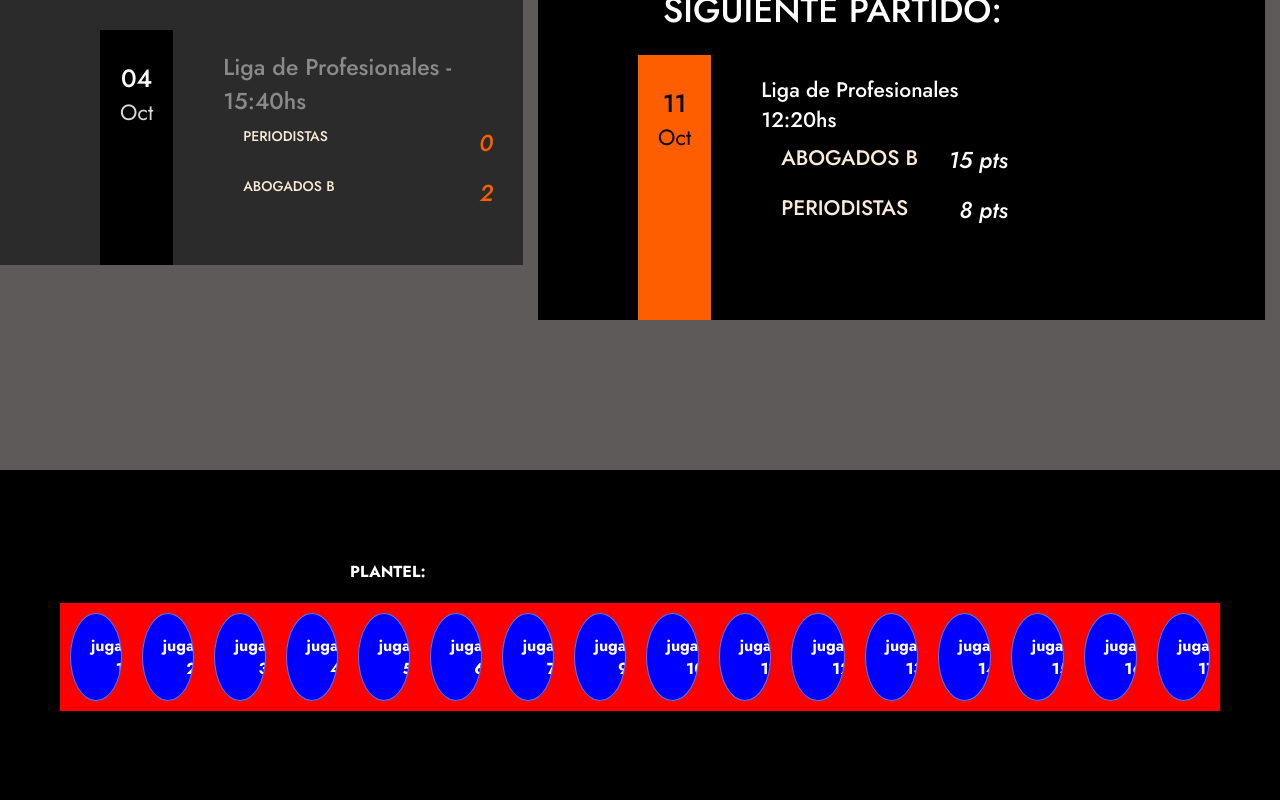
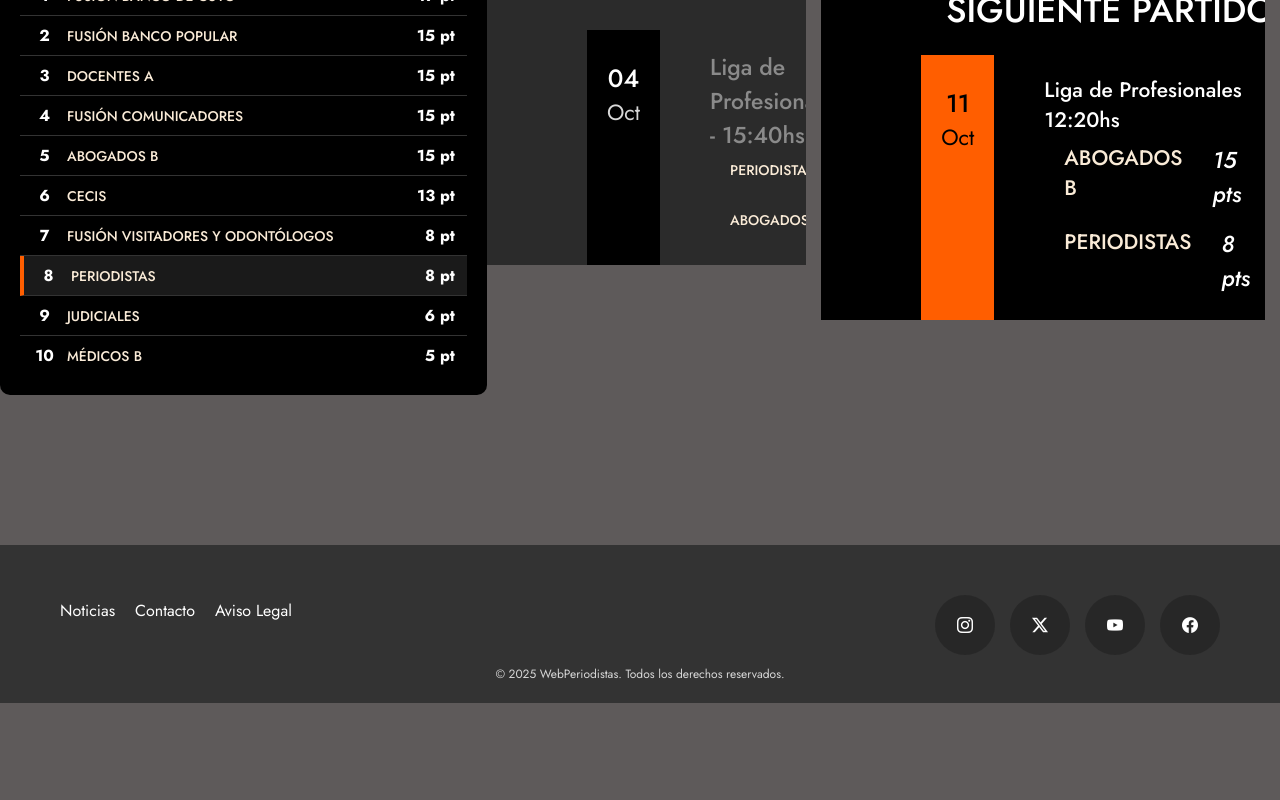
Before and after one commit to NahuelSilva96/EFi_Prog_II, a React (Vite) app in the folder EFI_Equipo5/WebPeriodistas/: page / in a window 1280 px wide. Shown: the part 1220-2020 px from the top of the page. After the commit the page ends 1923 px from the top, so only its background shows below. Built offline with nearby package versions, Linux system fonts and the light colour scheme.

Commit message:
plantel fuera

```diff
--- a/EFI_Equipo5/WebPeriodistas/src/pages/Inicio.jsx
+++ b/EFI_Equipo5/WebPeriodistas/src/pages/Inicio.jsx
@@ -29,7 +29,7 @@ function Inicio() {
 
       <article className='izquierda'>
         <div className="cards-container">
-          <TablaPosiciones />
+
           <DailyCheck />
         </div>
 
@@ -58,6 +58,7 @@ function Inicio() {
     </section>
 
     <section className='matches' style={{ color: 'white'}}>
+      <TablaPosiciones />
       <article className='pre-matches-container'>
         <span className='pre-matches-title'>Ultimo Partido:</span>
         <article className='pre-matches-data'>
@@ -112,32 +113,6 @@ function Inicio() {
       </article>
     </section>
 
-    <section className='plantel'>
-      <article className='plantel-container'>
-        <div className='header-plantel'>
-          <h1 style={{color: 'white'}}>PLANTEL:</h1>
-        </div>
-        <div className='player-selector'>
-          <Button className='btn-player' label='jugador 1'/>
-          <Button className='btn-player' label='jugador 2'/>
-          <Button className='btn-player' label='jugador 3'/>
-          <Button className='btn-player' label='jugador 4'/>
-          <Button className='btn-player' label='jugador 5'/>
-          <Button className='btn-player' label='jugador 6'/>
-          <Button className='btn-player' label='jugador 7'/>
-          <Button className='btn-player' label='jugador 9'/>
-          <Button className='btn-player' label='jugador 10'/>
-          <Button className='btn-player' label='jugador 11'/>
-          <Button className='btn-player' label='jugador 12'/>
-          <Button className='btn-player' label='jugador 13'/>
-          <Button className='btn-player' label='jugador 14'/>
-          <Button className='btn-player' label='jugador 15'/>
-          <Button className='btn-player' label='jugador 16'/>
-          <Button className='btn-player' label='jugador 17'/>
-        </div>
-      </article>
-
-    </section>
   </article>
   );
 }
--- a/EFI_Equipo5/WebPeriodistas/src/pages/Plantel.jsx
+++ b/EFI_Equipo5/WebPeriodistas/src/pages/Plantel.jsx
@@ -1,9 +1,37 @@
+import { Button } from "primereact/button";
+import '../styles/plantel.css';
+
+
 function Plantel() {
   return (
-    <div>
-      <h1>Plantel</h1>
-      <p>plantel...</p>
-    </div>
+      <section className='plantel'>
+      <article className='plantel-container'>
+        <div className='header-plantel'>
+          <h1 style={{color: 'white'}}>PLANTEL:</h1>
+        </div>
+        <div className='player-selector'>
+            <Button className='btn-player' label='jugador 1'/>
+            <Button className='btn-player' label='jugador 2'/>
+            <Button className='btn-player' label='jugador 3'/>
+            <Button className='btn-player' label='jugador 4'/>
+            <Button className='btn-player' label='jugador 5'/>
+            <Button className='btn-player' label='jugador 6'/>
+            <Button className='btn-player' label='jugador 7'/>
+            <Button className='btn-player' label='jugador 9'/>
+            <Button className='btn-player' label='jugador 10'/>
+            <Button className='btn-player' label='jugador 11'/>
+            <Button className='btn-player' label='jugador 12'/>
+            <Button className='btn-player' label='jugador 13'/>
+            <Button className='btn-player' label='jugador 14'/>
+            <Button className='btn-player' label='jugador 15'/>
+            <Button className='btn-player' label='jugador 16'/>
+            <Button className='btn-player' label='jugador 17'/>
+            <Button className='btn-player' label='jugador 18'/>
+            <Button className='btn-player' label='jugador 19'/>
+        </div>
+      </article>
+    </section>
+
   );
 }
 
--- a/EFI_Equipo5/WebPeriodistas/src/styles/inicio.css
+++ b/EFI_Equipo5/WebPeriodistas/src/styles/inicio.css
@@ -353,7 +353,8 @@
 .plantel {
   background-color: black;
   margin: 150px 0px;
-  padding: 70px 20px 70px 20px ;
+  padding: 70px 20px 70px 20px;
+  overflow: auto;
 }
 
 .header-plantel {
@@ -364,15 +365,13 @@
 .player-selector {
   display: flex;
   justify-content: center;
-  margin: 20px 40px;
-  background-color: red;
+  margin: 20px 50px;
+  max-width: 1700px;
 }
 
 .btn-player {
-  background-color: blue;
   margin: 10px;
   padding: 20px;
   border-radius: 50%;
 
-
 }
--- /dev/null
+++ b/EFI_Equipo5/WebPeriodistas/src/styles/plantel.css
@@ -0,0 +1,27 @@
+/* plantel */
+
+.plantel {
+  background-color: black;
+  margin: 150px 0px;
+  padding: 70px 20px 70px 20px;
+  overflow: auto;
+}
+
+.header-plantel {
+  margin: 20px 30px 20px 30px;
+  padding-left: 300px;
+}
+
+.player-selector {
+  display: flex;
+  justify-content: center;
+  margin: 20px 50px;
+  max-width: 1700px;
+}
+
+.btn-player {
+  margin: 10px;
+  padding: 20px;
+  border-radius: 50%;
+
+}
```
